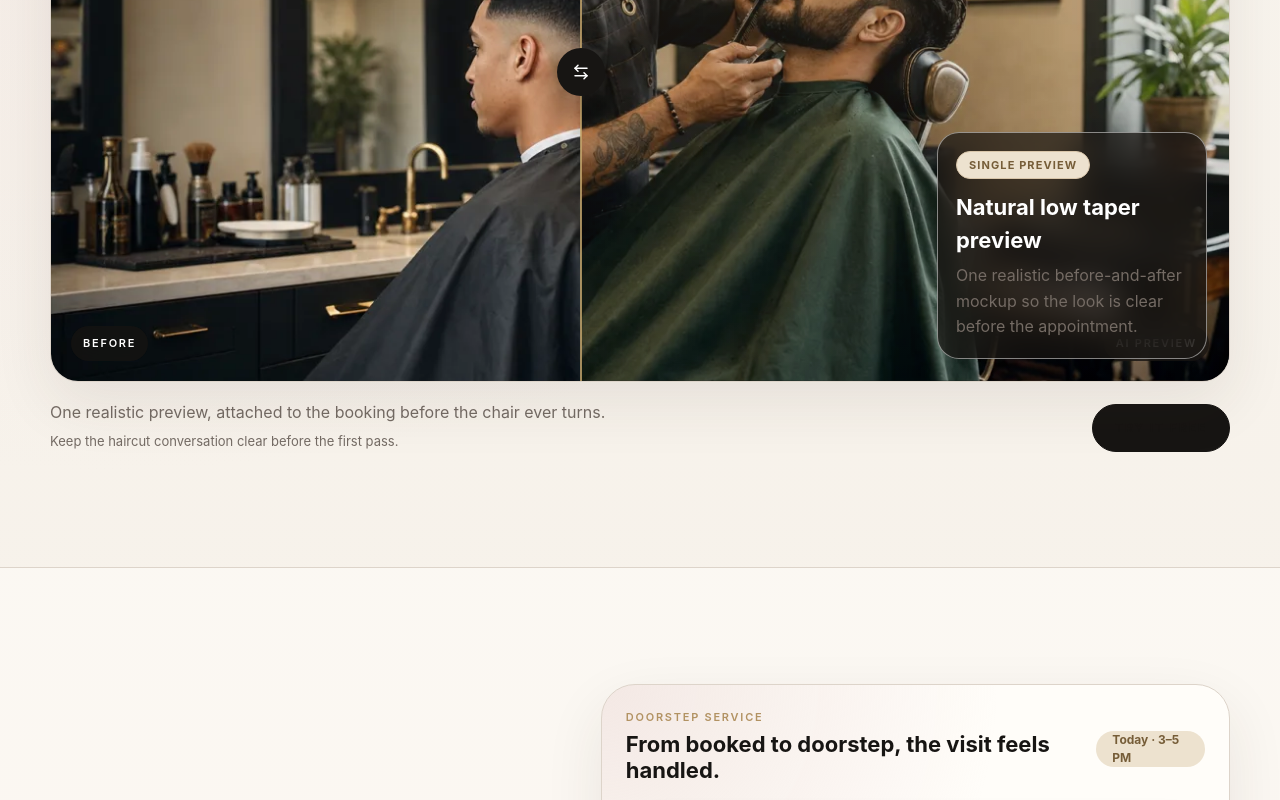
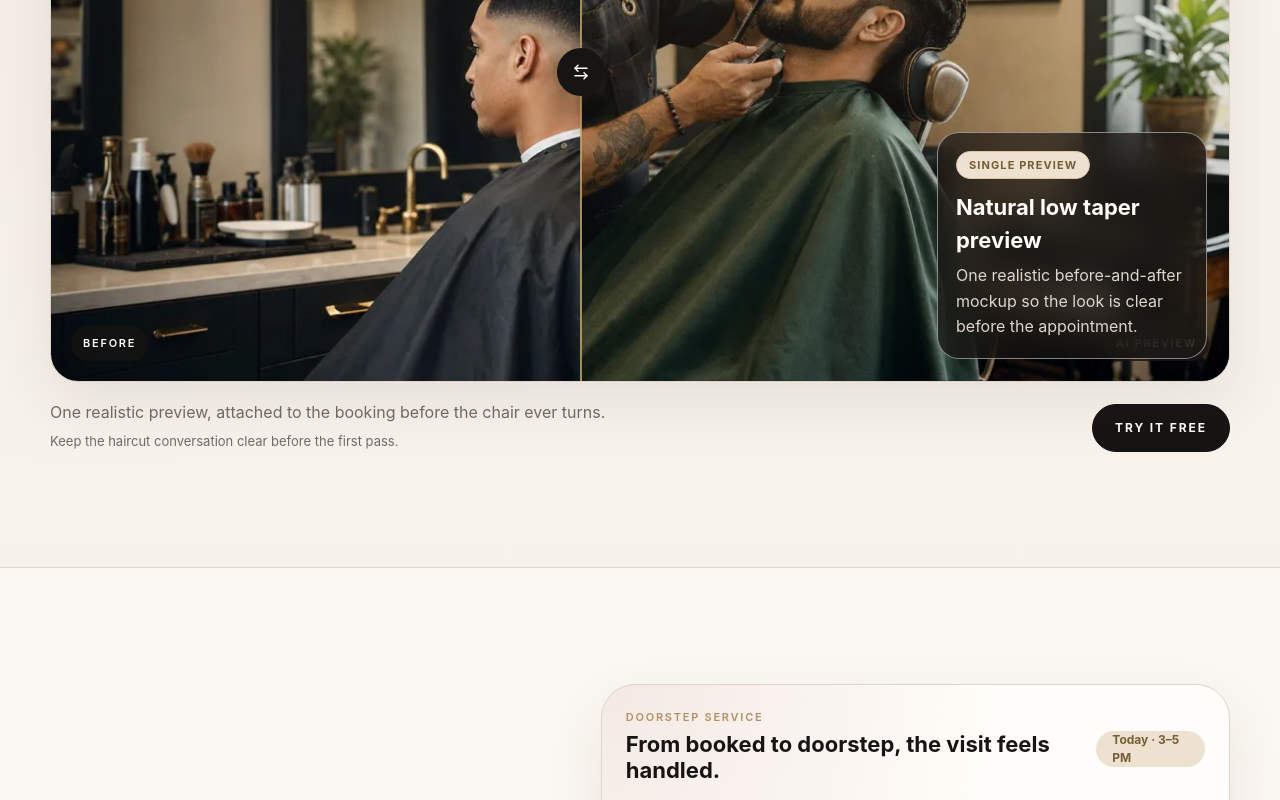
Before and after one commit to bishwo9898/cutG, a Next.js app in the folder apps/web/: page / in a window 1280 px wide. Shown: the part 1280-2080 px from the top of the page. Built offline with nearby package versions, Linux system fonts and the light colour scheme.

Commit message:
minor changesss

```diff
--- a/apps/web/src/app/styles/ivory-contrast.css
+++ b/apps/web/src/app/styles/ivory-contrast.css
@@ -1,70 +1,35 @@
 /*
- * Contrast contracts are intentionally loaded after the page-specific themes.
- * Keep foreground and background colors together here so broad typography rules
- * (for example, `.market-page strong`) cannot turn dark controls into black-on-black.
+ * Landing-page contrast contracts are intentionally loaded after the page theme.
+ * Keep foreground and background colors together so the light editorial palette
+ * cannot leak dark text into the few intentionally dark interactive surfaces.
  */
-.button.button-primary,
-.market-page .button.button-primary,
-.landing-cinematic-button-primary {
+.landing-cinematic-page .landing-cinematic-button-primary {
   border-color: var(--ivory-ink);
   color: var(--ivory-on-ink);
   background: var(--ivory-ink);
 }
 
-.button.button-primary > *,
-.market-page .button.button-primary > *,
-.landing-cinematic-button-primary > * {
+.landing-cinematic-page .landing-cinematic-button-primary > * {
   color: var(--ivory-on-ink);
 }
 
-.button.button-primary:hover:not(:disabled),
-.market-page .button.button-primary:hover:not(:disabled),
-.landing-cinematic-button-primary:hover {
+.landing-cinematic-page .landing-cinematic-button-primary:hover {
   border-color: #000;
   color: #fff;
   background: #000;
 }
 
-.button.button-primary:hover:not(:disabled) > *,
-.market-page .button.button-primary:hover:not(:disabled) > *,
-.landing-cinematic-button-primary:hover > * {
+.landing-cinematic-page .landing-cinematic-button-primary:hover > * {
   color: #fff;
 }
 
-.is-selected,
-.slot-button.is-selected,
-.segmented button.is-active,
-.steps .is-active,
-.service-category-pills button.is-active,
-.style-preset-grid button.is-selected,
-.map-mode-control button.is-active,
-.compact-date-rail button.is-selected,
-.compact-time-grid button.is-selected,
-.appointment-type-option.is-selected,
-.address-option.is-selected,
-.booking-service-option.is-selected,
-.payment-method-grid button.is-selected,
-.booking-look-grid > button.is-selected,
-.booking-new-style-option.is-selected {
-  border-color: var(--ivory-ink);
+.landing-cinematic-page .landing-cinematic-brand-mark,
+.landing-cinematic-page .landing-cinematic-slider-handle,
+.landing-cinematic-page .landing-cinematic-slider-copy,
+.landing-cinematic-page .landing-cinematic-image-label {
   color: var(--ivory-on-ink);
-  background: var(--ivory-ink);
 }
 
-.is-selected *,
-.slot-button.is-selected *,
-.segmented button.is-active *,
-.steps .is-active *,
-.service-category-pills button.is-active *,
-.style-preset-grid button.is-selected *,
-.map-mode-control button.is-active *,
-.compact-date-rail button.is-selected *,
-.compact-time-grid button.is-selected *,
-.appointment-type-option.is-selected *,
-.address-option.is-selected *,
-.booking-service-option.is-selected *,
-.payment-method-grid button.is-selected *,
-.booking-look-grid > button.is-selected *,
-.booking-new-style-option.is-selected * {
-  color: var(--ivory-on-ink);
+.landing-cinematic-page .landing-cinematic-slider-copy p {
+  color: var(--ivory-on-ink-muted);
 }
--- a/apps/web/src/app/styles/ivory-tokens.css
+++ b/apps/web/src/app/styles/ivory-tokens.css
@@ -6,6 +6,7 @@
   --ivory-surface-soft: #f1ebe2;
   --ivory-ink: #171513;
   --ivory-on-ink: #fffdf9;
+  --ivory-on-ink-muted: #ded6cc;
   --ivory-ink-soft: #37312d;
   --ivory-muted: #746b64;
   --ivory-faint: #a69a91;
```
